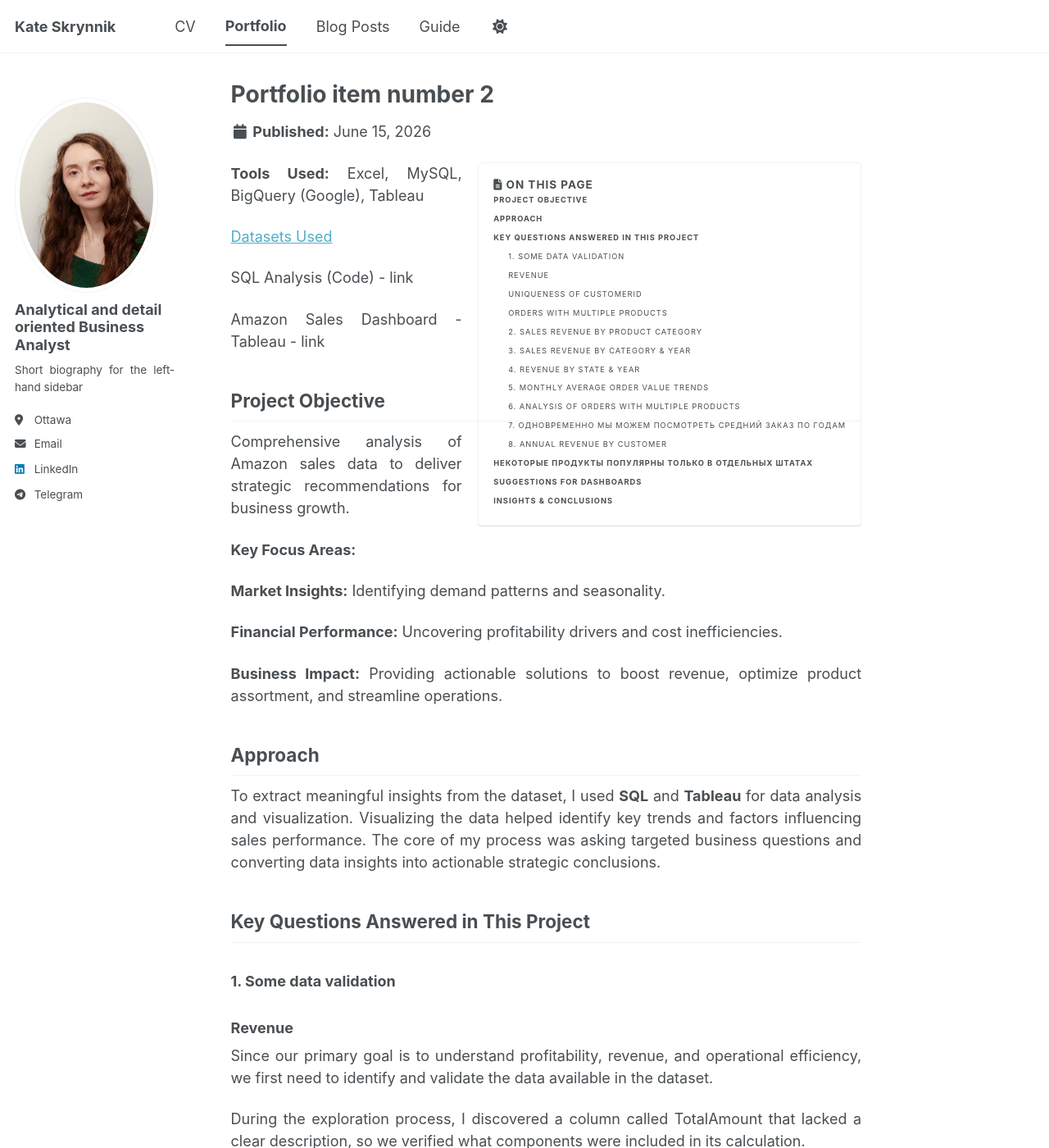
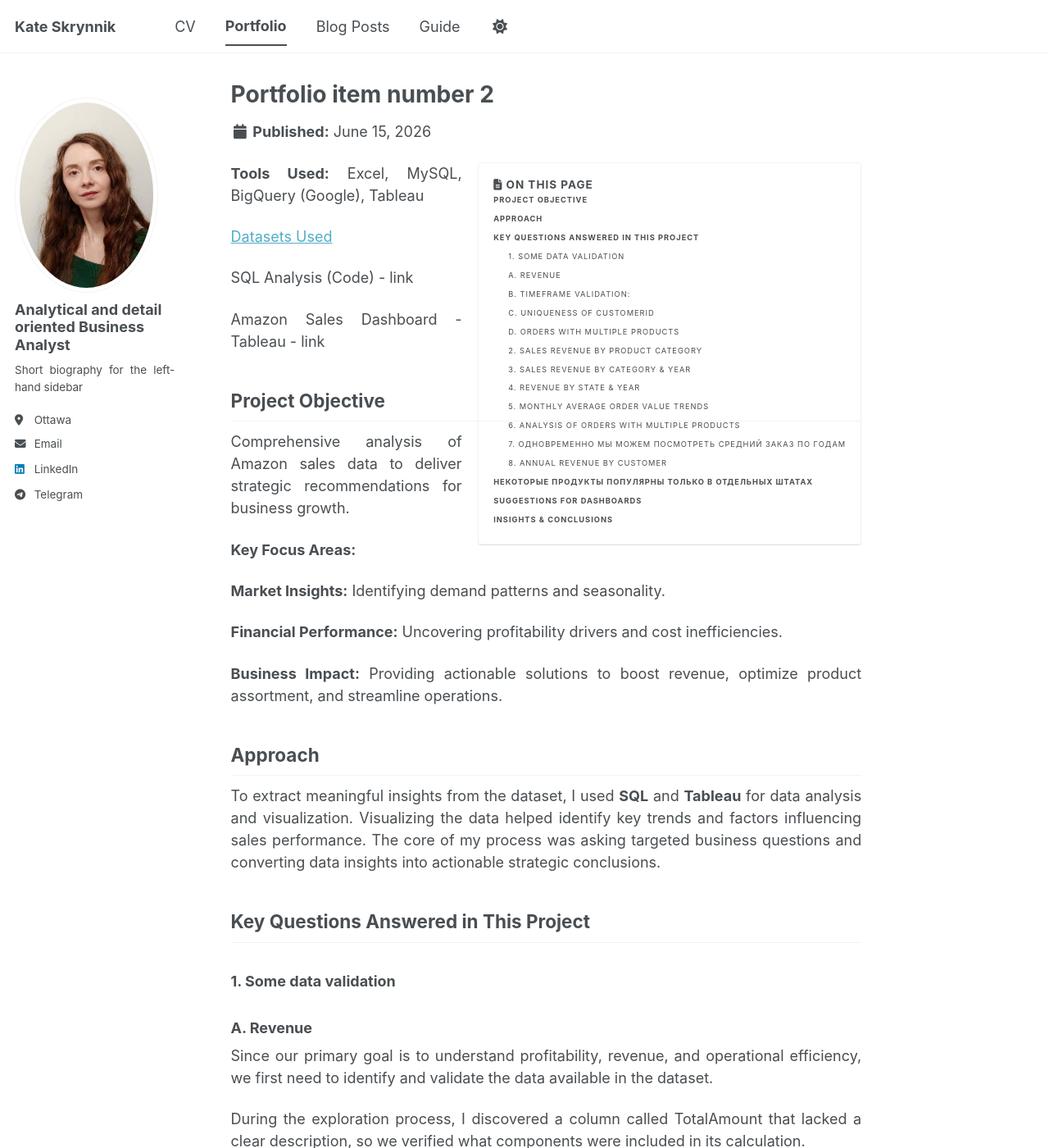
Before and after one commit to katevision/KateS, a Jekyll site: the page built from _portfolio/portfolio-2.md, in a window 1280 px wide and 1400 px high. Shown: the whole window at 82% size. Built offline with Jekyll 4.4.1, drawn with Linux system fonts in a browser that asks for light colours; a script bundle is joined from its source files by our own code; library files that are not in the unit come from our copies; some of the changed text lies outside the part shown.

Commit message:
Update portfolio-2.md

````diff
--- a/_portfolio/portfolio-2.md
+++ b/_portfolio/portfolio-2.md
@@ -41,7 +41,7 @@ To extract meaningful insights from the dataset, I used **SQL** and **Tableau**
 
 ### 1. Some data validation
 
-### Revenue
+### A. Revenue
 
 Since our primary goal is to understand profitability, revenue, and operational efficiency, we first need to identify and validate the data available in the dataset.
 
@@ -72,7 +72,8 @@ After validation, I confirmed that TotalAmount consists of:
 Therefore, revenue can be defined as:
 Revenue = (Unit Price × Quantity) − Discount
 
-**Timeframe Validation:** Determine the exact start/end dates, total years, and monthly duration of the dataset
+### B. Timeframe Validation:
+Determine the exact start/end dates, total years, and monthly duration of the dataset
 
 ```sql
 SELECT
@@ -86,11 +87,11 @@ FROM `project-sales-dataset.sales_dataset_a.general_data`
 
 <img src="{{ site.baseurl }}/images/check_years_month_date.png">
 
-### Uniqueness of CustomerID
+### C. Uniqueness of CustomerID
 
 
 
-### Orders with multiple products
+### D. Orders with multiple products
 
  ограничения:
  не уникальный кастомер айди
````
